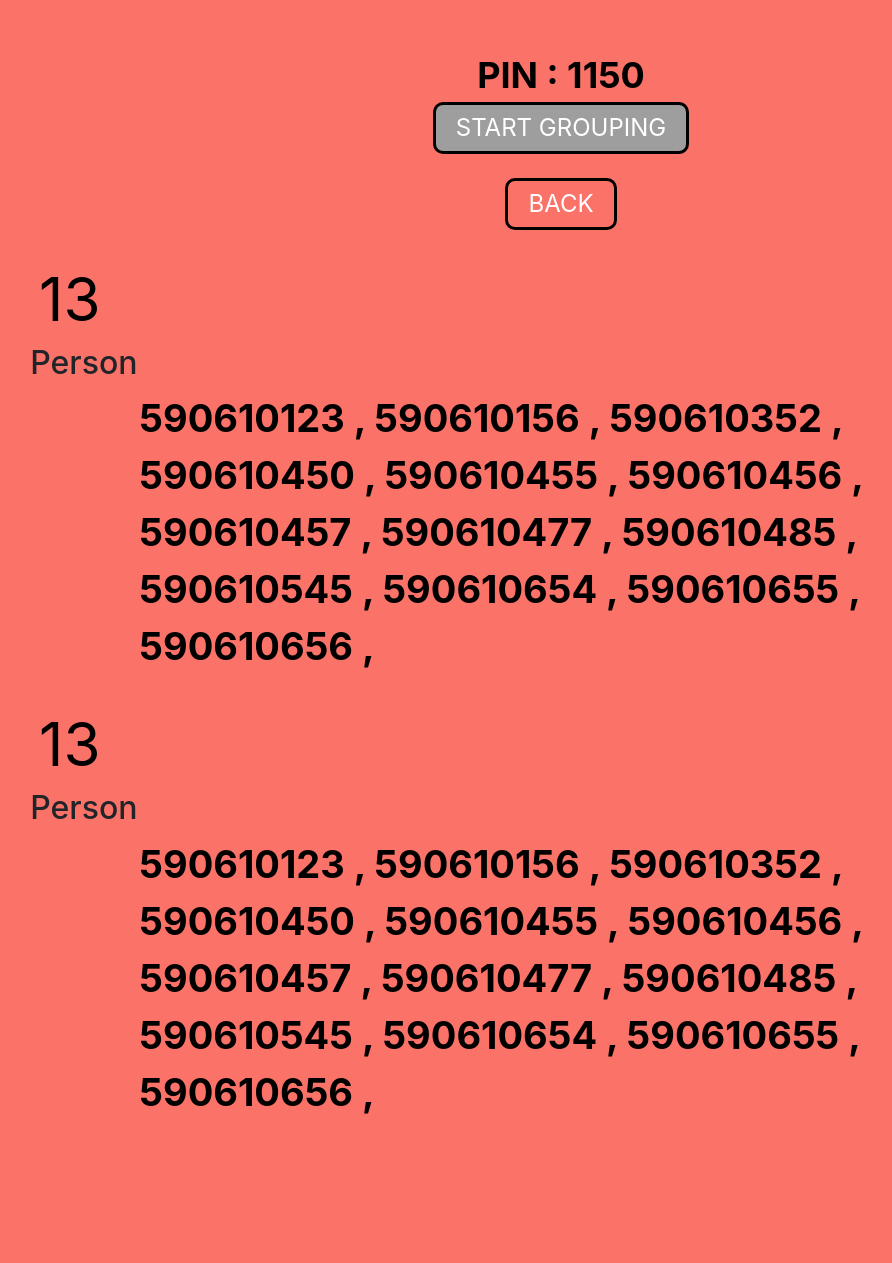
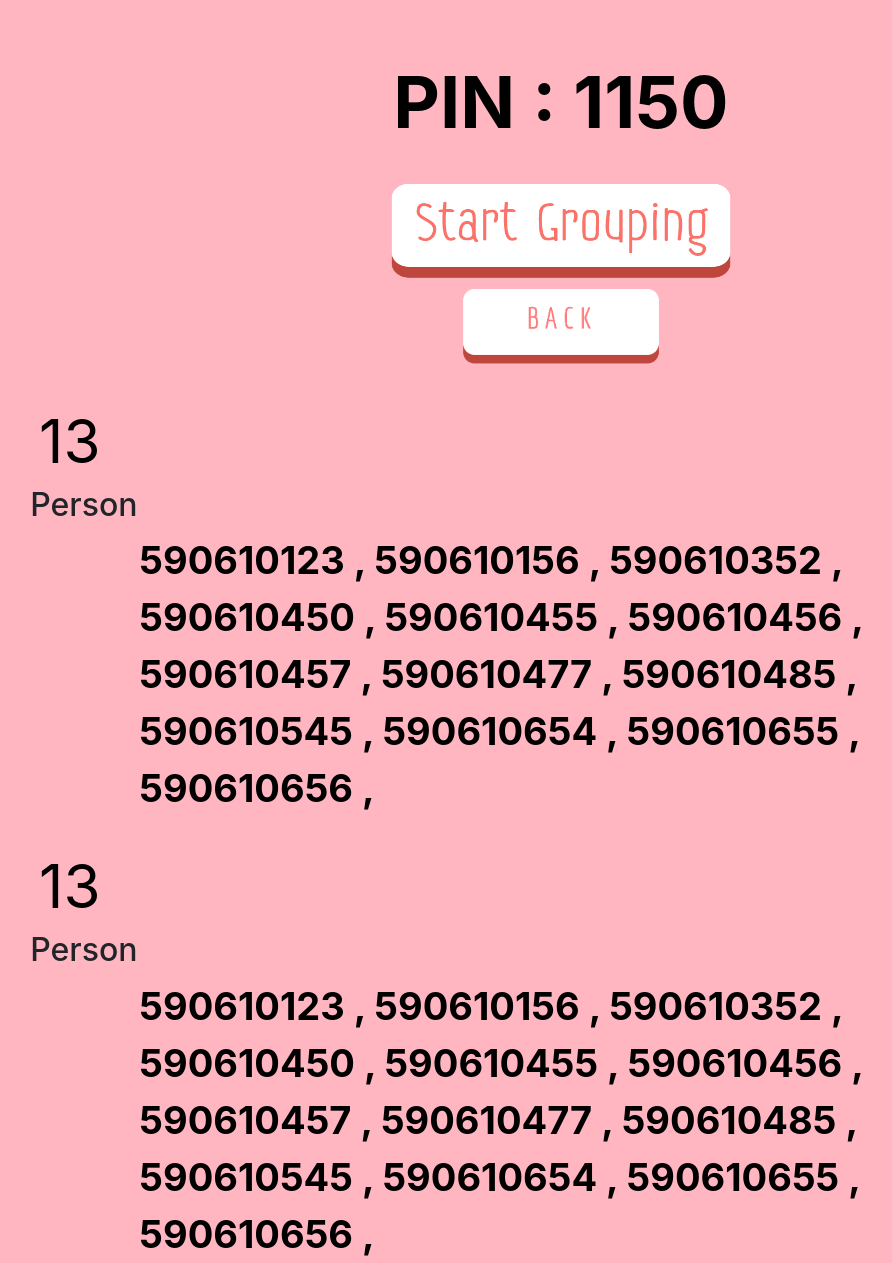
Before and after one commit to Wanarut/ColleagueProject, a PHP site: page /waiting_room.php?room=1150 in a window 1280 px wide. Shown: the whole page, without its empty margins (79-971 px from the left). Before the commit the page ends 1114 px from the top, so only its background shows below. Run offline with PHP 8.4, Linux system fonts and the light colour scheme; the visitor is signed in with stand-in values (Sample User, id 1); data comes from the database, SQL or seed files in the repository; data that the repository does not hold is empty; some libraries are stand-ins or nearby versions; grey boxes are pictures that could not be loaded.

Commit message:
update ui

```diff
--- a/CSS.css
+++ b/CSS.css
@@ -1,7 +1,7 @@
 /* -----------Button------------- */
 .btn {
     border: 3px solid black;
-    background-color: #fa7268;
+    background-color: #FFB6C1;
     color: black;
     border-radius: 10px;
     padding: 5px 20px;
@@ -58,7 +58,7 @@
   }
   /* -----------body background------------- */
   body {
-    background-color:#fa7268;
+    background-color:#FFB6C1;
   }
    /* ----------- pin input------------- */
    pin {
--- a/create_room.php
+++ b/create_room.php
@@ -35,7 +35,7 @@
             ?>
           </select>
         </div>
-        <input type="image" src="img\UI\create.png" alt="submit" width="250" height="70">
+        <input type="image" src="img\create.png" alt="submit" width="230" height="70">
       </div>
       <div class="col-sm-4"></div>
     </div>
@@ -43,8 +43,8 @@
     <div class="row">
       <div class="col-sm-4"></div>
       <div class="col-sm-4">
-        <br>
-        <button type="button" class="btn create" onclick="window.location.href='client.php'">Back</button>
+         <input type="image" src="img\back.png" onclick="window.location.href='client.php'" width="200" height="80">
+        <!-- <button type="button" class="btn create" onclick="window.location.href='client.php'">Back</button> -->
       </div>
       <div class="col-sm-4"></div>
     </div>
--- a/grouping.php
+++ b/grouping.php
@@ -27,7 +27,9 @@
   <body>
     <center><img src="img\UI\NameWhite.png" alt="Girl in a jacket" style="width:500px;height:280px;"></center>
     <form action="delete_room.php?room=<?php echo $_GET['room']?>'" method="POST" name="myFormLogin" id="myFormLogin" class="needs-validation" novalidate>
-    <center><button type="submit" class="btn join"> Finished </button></center>
+        <center><input type="image" src="img\finish.png"  alt="submit" width="200" height="80"></center>
+    <!-- <center><button type="submit" class="btn join"> Finished </button></center> -->
+    <br>
     <?php
         session_start();
         // $pin = $_SESSION['pin'];
--- a/insert_name.php
+++ b/insert_name.php
@@ -31,9 +31,9 @@
         <div class="col-sm-5"></div>
       </div>
       <!-- <center><input type="image" src="img\UI\StartGrouping.png" type="submit" width="250" height="250"></center> -->
-      <center><input type="image" src="img\UI\StartGrouping.png" alt="submit" width="300" height="80"></center>
+      <center><input type="image" src="img\StartGrouping.png" alt="submit" width="300" height="80"></center>
     </from>
-    <center> <button type="button" class="btn create" onclick="window.location.href='client.php'">Back</button> </center>
+    <center> <input type="image" src="img\back.png" onclick="window.location.href='client.php'" width="200" height="80"></center>
   </body>
 </html>
 
--- a/my_group.php
+++ b/my_group.php
@@ -26,7 +26,8 @@
   </style>
   <body>
     <center><img src="img\UI\NameWhite.png" alt="Girl in a jacket" style="width:500px;height:280px;"></center>
-    <center><button type="button" class="btn create" onclick="window.location.href='delete_user.php?client=<?php echo $_GET['client']?>'">finished</button></center>
+    <center><input type="image" src="img\finish.png"  onclick="window.location.href='delete_user.php?client=<?php echo $_GET['client']?>'" width="200" height="80"></center>
+    <br>
     <center>
         <?php
             require_once 'config.php';
--- a/question.php
+++ b/question.php
@@ -76,10 +76,9 @@
 				<input name="15" type="radio" value="b"> <label>เป็นนักปฏิบัติที่ดี</label><br><br>
 
   	</div>
-    <center><button type="submit" class="btn join" >Next </button></center>
+  	<center><center><input type="image" src="img\next.png" alt="submit" width="230" height="70"></center></center>
 	</form>
-	<br>
-	<center> <button type="button" class="btn create" onclick="window.location.href='client.php'">Back</button> </center>
+	<center> <input type="image" src="img\back.png" onclick="window.location.href='client.php'" width="200" height="80"></center>
 	<br><br>
   </body>
 </html>
--- a/waiting_page.php
+++ b/waiting_page.php
@@ -29,7 +29,9 @@
                 if($result->rowCount() > 0) {
                   while($row = $result->fetch(PDO::FETCH_ASSOC)) {
                     if($row["team_no"]!="0"){
-                      echo "<button name='submit1' type='submit' class='btn join'> Go to your group </button>";
+                      //echo "<button name='submit1' type='submit' class='btn join'> Go to your group </button>";
+
+                      echo "<input type='image' src='img\go.png' onclick='window.location.href='create_room.php'' width='230' height='70'>";
                     }else{
                     }
                   }
--- a/waiting_room.php
+++ b/waiting_room.php
@@ -16,21 +16,31 @@
     <meta name="viewport" content="width=device-width, initial-scale=1">
     <link rel="stylesheet" href="CSS.css">
   </head>
-
+<style type="text/css">
+  pinb {
+    font-weight: bold;
+    text-align: center;
+    font-size: 72px;
+    text-transform: uppercase;
+    color:  black;
+  }
+</style>
   <body>
       <form action="grouping.php?room=<?php echo $_GET["room"]?>&team_size=<?php echo $_GET["team_size"]?>" method="POST" name="myFormLogin" id="myFormLogin" class="needs-validation" novalidate>
           <br><br>
           <center>
-            <pin> pin : <?php
+            <pinb> pin : <?php
                           echo $_GET["room"];
                         ?>
-            </pin>
-            <br>
-              <button type="submit" class="btn join"> Start Grouping </button>
+            </pinb>
+            <br><br>
+
+              <input type="image" src="img\StartGrouping.png" alt="submit" width="350" height="100">
             </center>
-            <br>
       </form>
-      <center><button type="button" class="btn create" onclick="window.location.href='delete_room.php?room=<?php echo $_GET['room']?>'">Back</button></center>
+      <center><input type="image" src="img\back.png" onclick="window.location.href='delete_room.php?room=<?php echo $_GET['room']?>'" width="200" height="80"></center>
+
+     <!--  <center><button type="button" class="btn create" onclick="window.location.href='delete_room.php?room=<?php echo $_GET['room']?>'">Back</button></center> -->
             <div id="refresh"></div>
             <div id="all_client">
               <?php
```
Also changed, not shown: client.php (+11 -3 lines), img/StartGrouping.png (added), img/UI/StartGrouping.png, img/UI/create.png, img/back.png (added), img/create.png (added), img/exit.png (added), img/finish.png (added), img/go.png (added), img/join.png (added), img/next.png (added).
